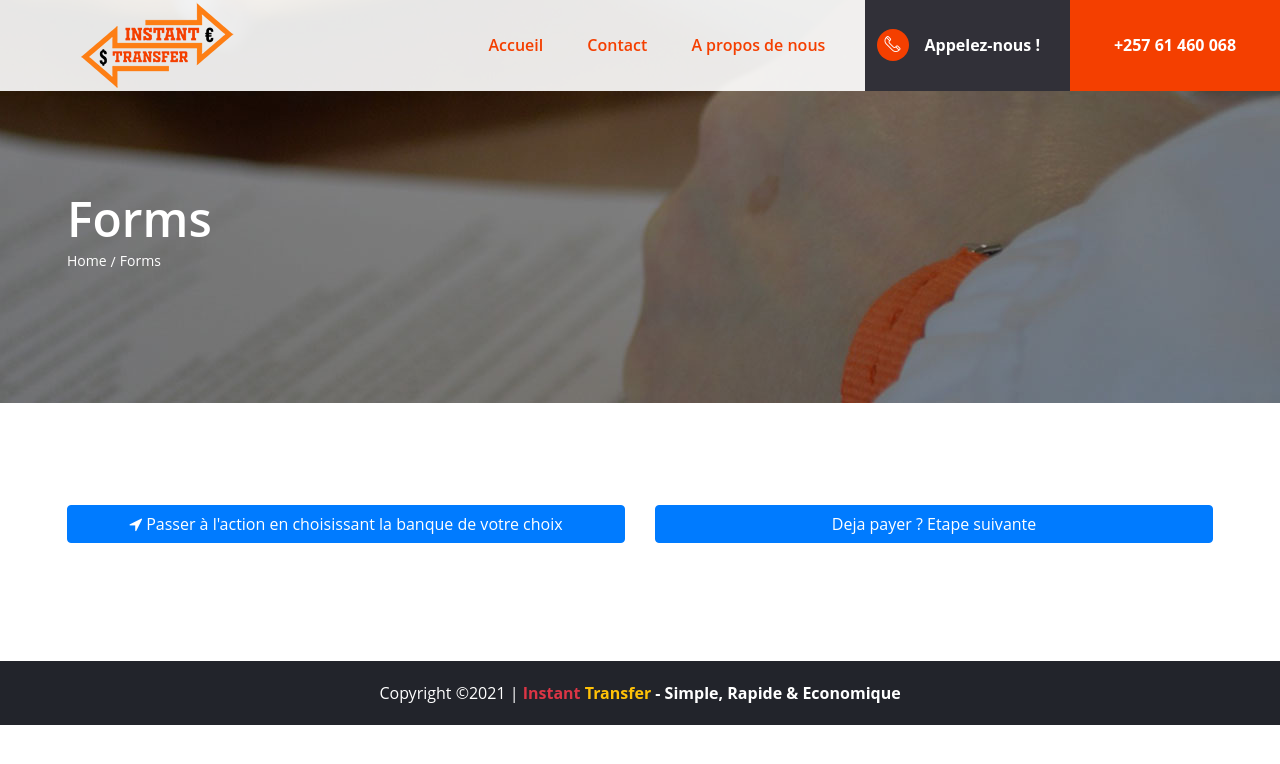
After one commit to ArtcalO/currencyConverter, a Django app: page /step1/ in a window 1280 px wide. The commit adds this page. Shown: the top 764 px of the page. Run offline with Django 3.2, Linux system fonts and the light colour scheme; some libraries are stand-ins or nearby versions.

Commit message:
adding first step of transaction issues

```diff
--- a/currencyConverter/static/js/instant_transfer.js
+++ b/currencyConverter/static/js/instant_transfer.js
@@ -3,6 +3,13 @@
         return x.toString().replace(/\B(?=(\d{3})+(?!\d))/g, " ");
    		 };
 		jQuery(document).ready(function($) {
+
+			function displayBtn(){
+				let x = $('#id_amount').val()
+				x.length > 2 ? $('#userInfo').show() : ('#userInfo').hide()
+
+			};
+
 			function getChangedItemFrom(id){
 				var list = document.getElementById(id);
 				var data = list.options[list.selectedIndex].innerHTML;
@@ -47,6 +54,7 @@
 			    var to = getValue($("#id_country_to").val());
 			    var x = parseFloat($("#id_amount").val());
 			    var value_to = tauxValue($('#id_country_from').val(), $('#id_country_to').val());
+
 			    if(x){
 			    	var new_amount = parseFloat($(this).val())*from/to;
 				    $("#total").text(separatedNumber(new_amount.toFixed(4)));
@@ -63,6 +71,7 @@
 			};
 
 		  $("#id_amount").keyup(actionDone);
+		  $("#id_amount").keyup(displayBtn);
 		  $("#id_country_to").change(actionDone);
 		  $("#id_country_from").change(actionDone);
 		});
--- a/currencyConverter/templates/index.html
+++ b/currencyConverter/templates/index.html
@@ -133,6 +133,7 @@
 						  					<span id="total" ></span>
 						  					<span id="total_currency" > </span>
 						  	</strong><br>
+						  	<input  type="submit" name="action" value="Interessée? Passez à l'action en cliquant ici !" style="display:none;" id="userInfo" class="btn btn-primary btn-block text-white mt-2">
 						</div>
 					</form>
 				</div>
--- /dev/null
+++ b/currencyConverter/templates/steps_forms.html
@@ -0,0 +1,64 @@
+{% extends 'index.html' %}
+{% load static %}
+
+{% block banner %}
+    <section class="page-top-section set-bg" data-setbg=" {% static 'img/page-top-bg/1.jpg' %} ">
+        <div class="container">
+            <h2>Forms</h2>
+            <nav class="site-breadcrumb">
+                <a class="sb-item" href="#">Home</a>
+                <span class="sb-item active">Forms</span>
+            </nav>
+        </div>
+    </section>
+{% endblock %}
+
+{% block content %}
+
+    {% if step1_form %}
+        <section class="form-section spad">
+            <div class="container">
+                <div class="row">
+                      <div class="col">
+                            <p>
+                              <button class="btn btn-primary btn-block" type="button" data-toggle="collapse" data-target="#banques" aria-expanded="false" aria-controls="banques"><i class="fa fa-location-arrow"></i> Passer à l'action en choisissant la banque de votre choix</button>
+                            </p>
+                        </div>
+                        <div class="col ">
+                          <button type="button" class="btn btn-primary btn-block ">Deja payer ? Etape suivante</button>
+                        </div>
+                </div>
+                <div class="row">
+                <div class="col">
+                    <div class="collapse multi-collapse" id="banques">
+
+                        <div class="list-group">
+                            <center><p>Email : <strong>king@hogi.bi</strong> copier</p></center>
+                              <a href="https://www.rbcroyalbank.com/fr/" class="list-group-item list-group-item-action">
+                               Banque Royale du Canada (RBC)
+                              </a>
+                              <a href="https://www.cibc.com/fr/" class="list-group-item list-group-item-action">Banque Canadienne Impériale de Commerce (CIBC)</a>
+                              <a href="https://www.bmo.com/" class="list-group-item list-group-item-action">Banque de Montréal (BMO)</a>
+
+                              <a href="https://www.bnc.ca/" class="list-group-item list-group-item-action">Banque nationale du Canada (BNC)</a>
+
+                              <a href="https://www.banquelaurentienne.ca/fr/" class="list-group-item list-group-item-action">Banque Laurentienne du Canada (BLC)</a>
+
+                              <a href="https://www.td.com" class="list-group-item list-group-item-action">banque toronto-dominion (TD)</a>
+
+                              <a href="https://www.desjardins.com/" class="list-group-item list-group-item-action">banque des jardins canada</a>
+                            </div>
+                        </div>
+                    </div>
+                </div>
+            </div>
+        </section>
+    {% endif %}
+
+{% endblock %}
+
+{%  block why_us %}
+{% endblock %}
+
+{% block find_more %}
+{% endblock %}
--- a/currencyConverter/urls.py
+++ b/currencyConverter/urls.py
@@ -11,5 +11,6 @@ urlpatterns = [
 	path("register/", views.Register.as_view(), name='register'),
 	path('about/', views.about, name='about'),
 	path('contact/', views.contact, name='contact'),
+	path('step1/', views.step1, name='step1'),
 
 ]
--- a/currencyConverter/views.py
+++ b/currencyConverter/views.py
@@ -13,7 +13,13 @@ from django.core.mail import send_mail
 def index(request):
 	template_name='index.html'
 	form = ConversionForm(request.POST)
+	if "action" in request.POST:
+		return redirect(step1)
 	return render(request, template_name, locals())
+
+def step1(request):
+	step1_form = True
+	return render(request, 'steps_forms.html', locals())
 
 @login_required(login_url=('login'))
 def AdminView(request):
```
Also changed, not shown: db.sqlite3.
